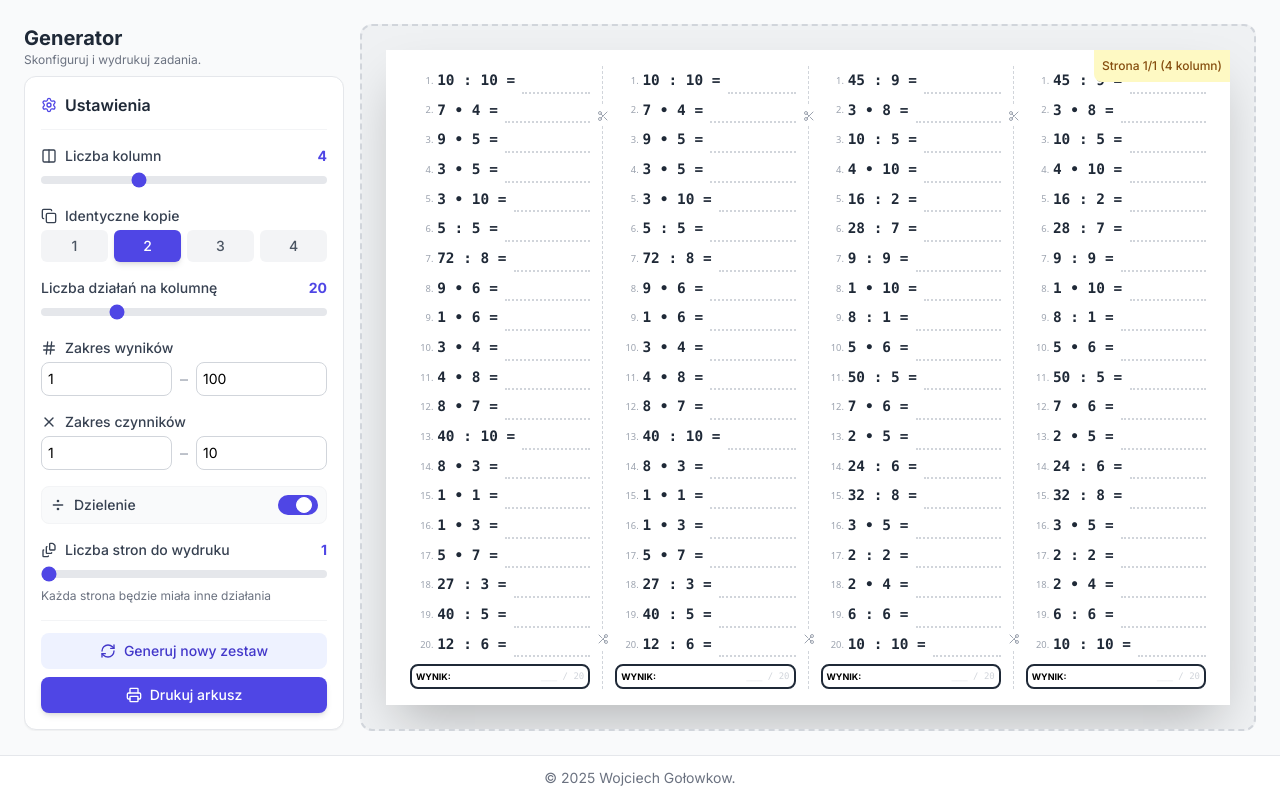
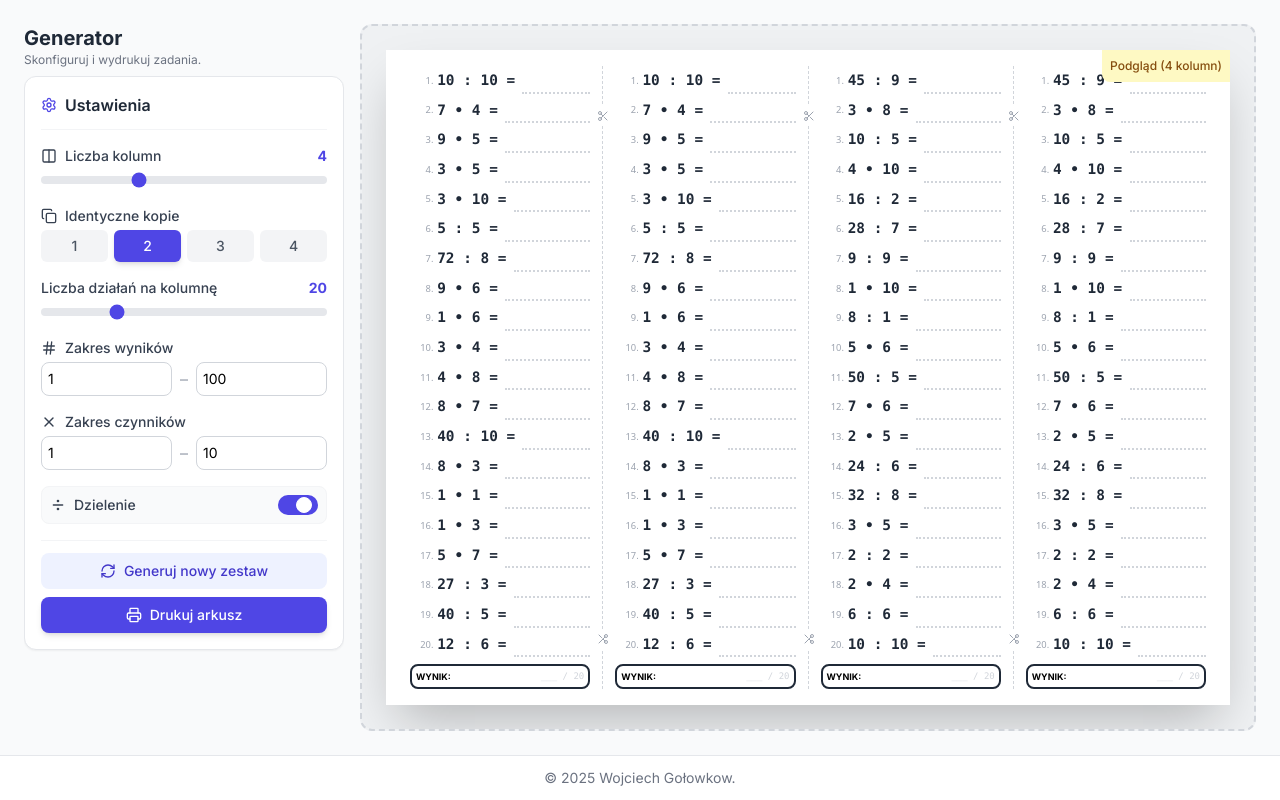
Before and after one commit to golonko/tabliczka-mnozenia, a React (Vite) app: page / in a window 1280 px wide. Built offline with nearby package versions, Linux system fonts and the light colour scheme.

Commit message:
Revert "print multiple pages"
This reverts commit efa070f173ecefbe95d4f6a1a23754747a3e39c2.

```diff
--- a/App.tsx
+++ b/App.tsx
@@ -14,18 +14,12 @@ const App: React.FC = () => {
     maxResult: 100,
     minFactor: 1,
     maxFactor: 10,
-    pageCount: 1,
   });
 
-  // Each page has its own array of columns (MathProblem[][])
-  const [pagesData, setPagesData] = useState<MathProblem[][][]>([]);
+  const [columnsData, setColumnsData] = useState<MathProblem[][]>([]);
 
   const generate = useCallback(() => {
-    const newPages: MathProblem[][][] = [];
-
-    // Generate data for each page
-    for (let pageIndex = 0; pageIndex < settings.pageCount; pageIndex++) {
-      const pageColumns: MathProblem[][] = [];
+    const newColumns: MathProblem[][] = [];
 
     // Generate sets in groups of 'copies'
     // Each group will have 'copies' number of identical columns
@@ -45,14 +39,11 @@ const App: React.FC = () => {
       const columnsInThisGroup = Math.min(settings.copies, remainingColumns);
 
       for (let j = 0; j < columnsInThisGroup; j++) {
-          pageColumns.push(groupSet);
+        newColumns.push(groupSet);
       }
     }
 
-      newPages.push(pageColumns);
-    }
-
-    setPagesData(newPages);
+    setColumnsData(newColumns);
   }, [settings]);
 
   // Generate initial problems on mount
@@ -64,7 +55,7 @@ const App: React.FC = () => {
   // Auto-generate problems when any relevant setting changes
   useEffect(() => {
     // Skip initial mount (already handled above)
-    if (pagesData.length > 0) {
+    if (columnsData.length > 0) {
       generate();
     }
     // eslint-disable-next-line react-hooks/exhaustive-deps
@@ -76,8 +67,7 @@ const App: React.FC = () => {
     settings.minResult,
     settings.maxResult,
     settings.minFactor,
-    settings.maxFactor,
-    settings.pageCount
+    settings.maxFactor
   ]);
 
   const handlePrint = () => {
@@ -107,7 +97,7 @@ const App: React.FC = () => {
 
         {/* Printable Area Wrapper */}
         <div className="flex-1 min-h-0 flex justify-center items-start overflow-auto bg-gray-200/50 p-4 lg:p-6 rounded-xl border-2 border-dashed border-gray-300 print:border-none print:p-0 print:bg-white print:block print:w-full print:h-full print:overflow-visible">
-           <Worksheet pagesData={pagesData} />
+           <Worksheet columnsData={columnsData} />
         </div>
       </main>
 
--- a/components/SettingsPanel.tsx
+++ b/components/SettingsPanel.tsx
@@ -1,6 +1,6 @@
 import React from 'react';
 import { GeneratorSettings } from '../types';
-import { Settings, Printer, RefreshCw, Divide, Copy, Hash, X, Columns, FileStack } from 'lucide-react';
+import { Settings, Printer, RefreshCw, Divide, Copy, Hash, X, Columns } from 'lucide-react';
 
 interface SettingsPanelProps {
   settings: GeneratorSettings;
@@ -172,25 +172,6 @@ const SettingsPanel: React.FC<SettingsPanelProps> = ({
         </label>
       </div>
 
-      {/* Page Count */}
-      <div className="space-y-1">
-        <label className="text-sm font-medium text-gray-700 flex items-center gap-2">
-          <FileStack className="w-4 h-4" />
-          Liczba stron do wydruku
-          <span className="ml-auto text-indigo-600 font-bold">{settings.pageCount}</span>
-        </label>
-        <input
-          type="range"
-          min="1"
-          max="10"
-          step="1"
-          value={settings.pageCount}
-          onChange={(e) => handleChange('pageCount', parseInt(e.target.value))}
-          className="w-full h-2 bg-gray-200 rounded-lg appearance-none cursor-pointer accent-indigo-600"
-        />
-        <p className="text-xs text-gray-500">Każda strona będzie miała inne działania</p>
-      </div>
-
       <div className="pt-3 border-t border-gray-100 flex flex-col gap-2">
         <button
           onClick={onGenerate}
--- a/components/Worksheet.tsx
+++ b/components/Worksheet.tsx
@@ -3,55 +3,39 @@ import { MathProblem } from '../types';
 import { Scissors } from 'lucide-react';
 
 interface WorksheetProps {
-  pagesData: MathProblem[][][]; // Array of pages, each page has columnsData
+  columnsData: MathProblem[][];
 }
 
-interface SinglePageProps {
-  columnsData: MathProblem[][];
-  pageIndex: number;
-  totalPages: number;
-  isScreenPreview: boolean;
-}
-
-const SinglePage: React.FC<SinglePageProps> = ({ columnsData, pageIndex, totalPages, isScreenPreview }) => {
+const Worksheet: React.FC<WorksheetProps> = ({ columnsData }) => {
   const problemCount = columnsData[0]?.length || 0;
   const columnCount = columnsData.length;
 
-  // For screen preview: use container query units for auto-scaling
-  // For print: use viewport-based calculation since container queries don't work well in print
-  const screenVerticalFontSize = `calc(75cqh / ${problemCount})`;
-  const screenHorizontalFontSize = `8cqw`;
-  const screenFontSize = `min(${screenVerticalFontSize}, ${screenHorizontalFontSize})`;
-  const screenClampedFontSize = `clamp(9px, ${screenFontSize}, 28px)`;
+  // Calculate font size using BOTH vertical and horizontal constraints
+  // Using container query units (cqh/cqw) for automatic scaling
 
-  // For print: calculate based on page dimensions (A4 ~297mm height, minus margins)
-  // ~260mm usable height, divided by problem count, converted to reasonable font size
-  const printFontSize = `clamp(9px, calc(240mm / ${problemCount}), 18px)`;
+  // Vertical: 75% of container height divided by problem count
+  const verticalFontSize = `calc(75cqh / ${problemCount})`;
 
-  const clampedFontSize = isScreenPreview ? screenClampedFontSize : printFontSize;
+  // Horizontal: ~4% of container width ensures enough room for:
+  // - problem number (3 chars) + equation (12 chars) + answer space (5+ chars)
+  // Monospace chars are ~0.6× font-size wide, so 4cqw → fits ~40 chars
+  const horizontalFontSize = `8cqw`;
+
+  // Use the SMALLER of vertical/horizontal to prevent overflow in either direction
+  const fontSize = `min(${verticalFontSize}, ${horizontalFontSize})`;
+
+  // Clamp the font size to reasonable bounds for readability
+  const clampedFontSize = `clamp(9px, ${fontSize}, 28px)`;
 
   return (
     <div
-      className={`bg-white mx-auto relative flex flex-col w-full ${
-        isScreenPreview
-          ? 'shadow-2xl p-4 h-full'
-          : 'p-2'
-      }`}
-      style={{
-        pageBreakAfter: pageIndex < totalPages - 1 ? 'always' : 'auto',
-        breakAfter: pageIndex < totalPages - 1 ? 'page' : 'auto',
-        pageBreakInside: 'avoid',
-        breakInside: 'avoid',
-        // For print: use fixed page height
-        ...(!isScreenPreview && { height: '100vh', maxHeight: '100vh' })
-      }}
+      className="bg-white shadow-2xl print:shadow-none mx-auto p-4 print:p-0 relative flex flex-col w-full h-full print:w-full print:h-full print:max-w-none print:max-h-none"
+      style={{ pageBreakInside: 'avoid', breakInside: 'avoid' }}
     >
       {/* Visual aid for screen only */}
-      {isScreenPreview && (
-        <div className="absolute top-0 right-0 p-2 bg-yellow-100 text-yellow-800 text-xs rounded-bl-lg font-medium z-10">
-          Strona {pageIndex + 1}/{totalPages} ({columnCount} kolumn)
-        </div>
-      )}
+      <div className="absolute top-0 right-0 p-2 bg-yellow-100 text-yellow-800 text-xs rounded-bl-lg print:hidden font-medium z-10">
+        Podgląd ({columnCount} kolumn)
+      </div>
 
       <div className="flex-1 flex w-full min-h-0 overflow-hidden">
         {columnsData.map((problems, colIndex) => (
@@ -59,10 +43,10 @@ const SinglePage: React.FC<SinglePageProps> = ({ columnsData, pageIndex, totalPa
             {/* Column */}
             <div className="flex-1 flex flex-col min-h-0 relative px-2">
 
-              {/* Problems container */}
+              {/* Problems container with CSS container query for auto-scaling */}
               <div
                 className="flex-1 min-h-0"
-                style={isScreenPreview ? { containerType: 'size' } : {}}
+                style={{ containerType: 'size' }}
               >
                 {/* CSS Grid distributes rows evenly - browser handles all spacing */}
                 <div
@@ -98,7 +82,7 @@ const SinglePage: React.FC<SinglePageProps> = ({ columnsData, pageIndex, totalPa
 
                       {/* Answer Line - uses em units to scale with font */}
                       <div
-                        className={`flex-1 border-b-2 border-dotted ${isScreenPreview ? 'border-gray-300' : 'border-gray-400'}`}
+                        className="flex-1 border-b-2 border-dotted border-gray-300 print:border-gray-400"
                         style={{
                           marginLeft: '0.5em',
                           minHeight: '0.5em',
@@ -122,7 +106,7 @@ const SinglePage: React.FC<SinglePageProps> = ({ columnsData, pageIndex, totalPa
 
             {/* Vertical Divider */}
             {colIndex < columnsData.length - 1 && (
-              <div className={`w-px relative border-l border-dashed ${isScreenPreview ? 'border-gray-300' : 'border-gray-400'} h-full mx-1 flex flex-col items-center justify-center flex-shrink-0`}>
+              <div className="w-px relative border-l border-dashed border-gray-300 print:border-gray-400 h-full mx-1 flex flex-col items-center justify-center flex-shrink-0">
                 <div className="bg-white p-1 absolute top-10">
                   <Scissors className="w-3 h-3 text-gray-400" />
                 </div>
@@ -138,36 +122,4 @@ const SinglePage: React.FC<SinglePageProps> = ({ columnsData, pageIndex, totalPa
   );
 };
 
-const Worksheet: React.FC<WorksheetProps> = ({ pagesData }) => {
-  if (pagesData.length === 0) return null;
-
-  // Show only the first page in preview mode (screen), but all pages in print
-  return (
-    <>
-      {/* Screen preview: only show first page */}
-      <div className="print:hidden w-full h-full">
-        <SinglePage
-          columnsData={pagesData[0]}
-          pageIndex={0}
-          totalPages={pagesData.length}
-          isScreenPreview={true}
-        />
-      </div>
-
-      {/* Print: show all pages */}
-      <div className="hidden print:block">
-        {pagesData.map((columnsData, pageIndex) => (
-          <SinglePage
-            key={pageIndex}
-            columnsData={columnsData}
-            pageIndex={pageIndex}
-            totalPages={pagesData.length}
-            isScreenPreview={false}
-          />
-        ))}
-      </div>
-    </>
-  );
-};
-
 export default Worksheet;
--- a/types.ts
+++ b/types.ts
@@ -15,5 +15,4 @@ export interface GeneratorSettings {
   maxResult: number;
   minFactor: number; // Minimum value for operands/divisors
   maxFactor: number; // Maximum value for operands/divisors
-  pageCount: number; // Number of pages to print (each with different problems)
 }
```
Lines whose indentation alone changed are shown as unchanged.
